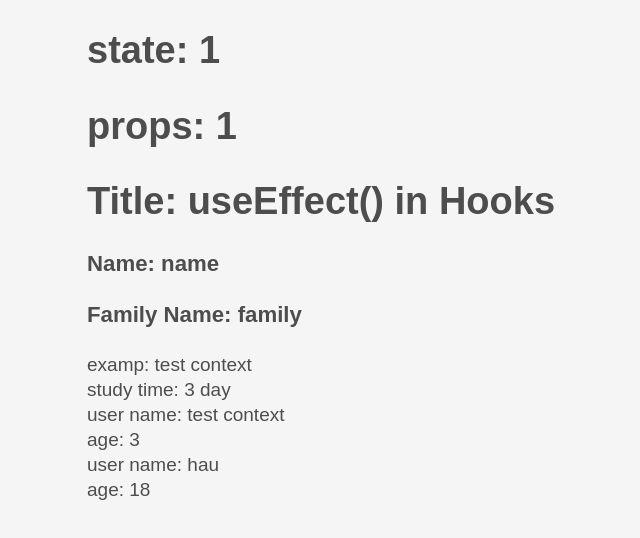
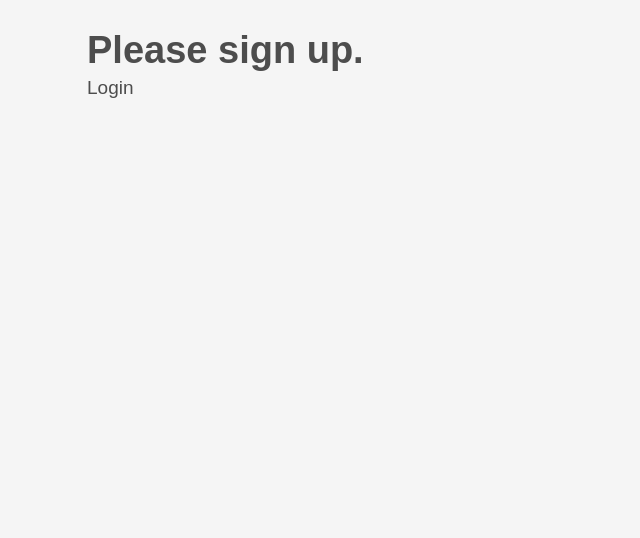
Before and after one commit to haukoy123/react_test, a React (Create React App) app: page / in a window 1280 px wide. Shown: the top 538 px of the page, without its empty margins (213-853 px from the left). Built offline with nearby package versions, Linux system fonts and the light colour scheme.

Commit message:
viet linh tinh

```diff
--- a/src/App.js
+++ b/src/App.js
@@ -1,4 +1,4 @@
-import React, { useState, useEffect, useContext } from "react";
+import React, { useState, useEffect, useContext, useRef } from "react";
 import Test from "./components/Test";
 import User from "./UseContext";
 
@@ -12,6 +12,13 @@
     const startTime = new Date('11/8/2022');
     const studyTime = Math.floor(Math.abs(new Date() - startTime)/86400000);
     const [user, setUser] = useState({name: 'test context', age: studyTime})
+
+    // userRef
+    const inputId = '123'
+    const textInput = useRef('');
+    function focusTextInput() {
+        textInput.current.focus();
+    }
 
     // effect
     useEffect(() => {
@@ -50,6 +57,11 @@
                     )
                 }}
             </User.Consumer>
+            <p>
+            <label>username:</label>
+            <input type="text" id={inputId} ref={textInput} defaultValue='gi do' />
+            </p>
+            <button onClick={focusTextInput}>Focus the text input</button>
         </div>
     );
 };
--- /dev/null
+++ b/src/TestAuth.js
@@ -0,0 +1,60 @@
+import React, { useState} from "react";
+// import {User, isLoggedIn} from "./UseContext";
+
+
+
+// code linh linh
+function LoginButton(props) {
+    return (
+        <button onClick={props.onClick}>
+            Login
+        </button>
+    )
+}
+
+function LogoutButton(props) {
+    return (
+        <button onClick={props.onClick}>
+            logout
+        </button>
+    )
+}
+
+function Greeting (props) {
+    if (props.isLoggedIn) {
+        return (
+            <div>
+                <h1>Welcome back!</h1>
+                <LogoutButton onClick={props.onClick}/>
+            </div>
+        )
+    }
+    else {
+        return (
+            <div>
+                <h1>Please sign up.</h1>
+                <LoginButton onClick={props.onClick}/>
+            </div>
+        )
+    }
+}
+
+function TestAuth(props) {
+    const [isUser, setStatus] = useState(false);
+
+    function handleLoginClick() {
+        setStatus(true);
+    }
+
+    function handleLogoutClick() {
+        setStatus(false);
+    }
+    if (isUser) {
+        return <Greeting isLoggedIn={isUser} onClick={handleLogoutClick} />
+    } else {
+        return <Greeting isLoggedIn={isUser} onClick={handleLoginClick} />
+    }
+}
+
+
+export default TestAuth;
--- a/src/UseContext.js
+++ b/src/UseContext.js
@@ -1,5 +1,10 @@
 import React, { useState, useEffect, useContext } from "react";
 
 const User = React.createContext({name: 'hau', age: 18});
+const isLoggedIn = React.createContext(false);
 
 export default User;
+
+export {
+    isLoggedIn
+}
--- a/src/index.js
+++ b/src/index.js
@@ -3,6 +3,7 @@
 import './index.css';
 import App from './App';
 import Demo from './demo';
+import TestAuth from './TestAuth';
 
 const DATA = [
   { id: "todo-0", name: "Eat", completed: true },
@@ -18,7 +19,8 @@
 // );
 
 // root.render(<Demo tasks={DATA}/>);
-root.render(<App a={1}/>);
+// root.render(<App a={1}/>);
+root.render(<TestAuth />);
 
 // If you want to start measuring performance in your app, pass a function
 // to log results (for example: reportWebVitals(console.log))
```
